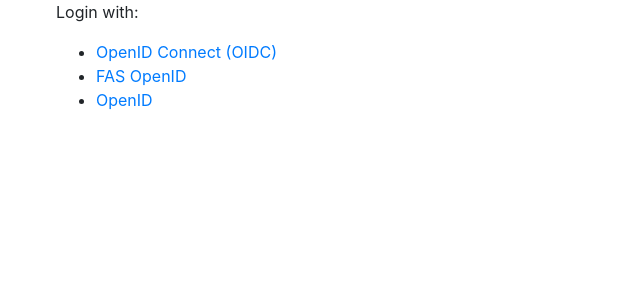
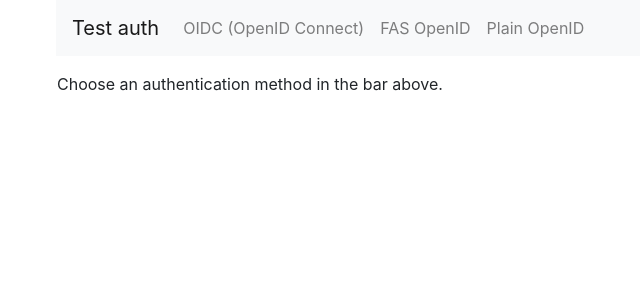
Before and after one commit to fedora-infra/test-auth, a Python web app: template test_auth/templates/root.html in a window 1280 px wide. Shown: the top 300 px of the page, without its empty margins (29-669 px from the left). Run offline with Jinja, Linux system fonts and the light colour scheme; the template is opened without the code that fills it, so the values that code supplies are empty.

Commit message:
HTML
Signed-off-by: Aurélien Bompard <aurelien@bompard.org>

```diff
--- a/test_auth/templates/main.html
+++ b/test_auth/templates/main.html
@@ -15,8 +15,32 @@
     <title>{% block title %}Test authentication{% endblock %}</title>
   </head>
   <body>
-    <div class="container flash-messages fixed-top mt-5">
-      {% for category, flash in get_flashed_messages(with_categories=True) %}
+
+    <div class="container">
+    <nav class="navbar navbar-expand-lg navbar-light bg-light">
+      <span class="navbar-brand">Test auth</span>
+      <button class="navbar-toggler" type="button" data-toggle="collapse" data-target="#navbarText" aria-controls="navbarText" aria-expanded="false" aria-label="Toggle navigation">
+        <span class="navbar-toggler-icon"></span>
+      </button>
+      <div class="collapse navbar-collapse" id="navbarText">
+        <ul class="navbar-nav mr-auto">
+        <li class="nav-item">
+          <a class="nav-link" href="oidc/">OIDC (OpenID Connect)</a>
+        </li>
+        <li class="nav-item">
+          <a class="nav-link" href="fas-openid/">FAS OpenID</a>
+        </li>
+        <li class="nav-item">
+          <a class="nav-link" href="openid/">Plain OpenID</a>
+        </li>
+      </div>
+    </nav>
+    </div>
+
+    {% with messages = get_flashed_messages(with_categories=true) %}
+    {% if messages %}
+    <div class="container flash-messages my-3">
+      {% for category, flash in messages %}
       <div class="alert alert-{{ category }} alert-dismissible fade show">
         {{ flash }}
         <button
@@ -30,8 +54,10 @@
       </div>
       {% endfor %}
     </div>
+    {% endif %}
+    {% endwith %}
 
-    <div class="container">{% block content %}{% endblock %}</div>
+    <div class="container p-3">{% block content %}{% endblock %}</div>
 
     <script
       src="https://code.jquery.com/jquery-3.5.1.slim.min.js"
--- a/test_auth/templates/root.html
+++ b/test_auth/templates/root.html
@@ -1,8 +1,3 @@
 {% extends "main.html" %} {% block content %}
-<p>Login with:</p>
-<ul>
-  <li><a href="oidc/">OpenID Connect (OIDC)</a></li>
-  <li><a href="fas-openid/">FAS OpenID</a></li>
-  <li><a href="openid/">OpenID</a></li>
-</ul>
+<p>Choose an authentication method in the bar above.</p>
 {% endblock %}
```
